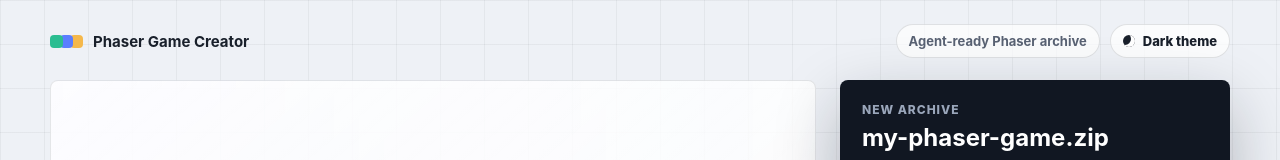
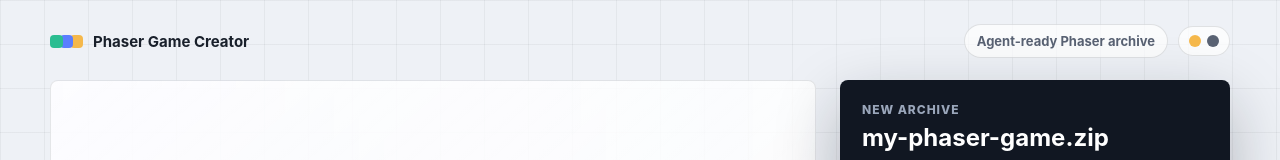
Before and after one commit to fightme-qq/PhaserGameCreator, a website built with Vite: page index.html in a window 1280 px wide. Shown: the top 160 px of the page. Built offline with nearby package versions, Linux system fonts and the light colour scheme.

Commit message:
Make theme toggle icon-only

```diff
--- a/src/main.ts
+++ b/src/main.ts
@@ -243,6 +243,7 @@ const themeToggleLabel = document.querySelector<HTMLSpanElement>('#theme-toggle-
 function renderThemeToggle(): void {
   const isDark = document.documentElement.dataset.theme === darkTheme;
   themeToggle.setAttribute('aria-pressed', String(isDark));
+  themeToggle.setAttribute('aria-label', isDark ? 'Switch to light theme' : 'Switch to dark theme');
   themeToggleLabel.textContent = isDark ? 'Light theme' : 'Dark theme';
 }
 
--- a/src/styles.css
+++ b/src/styles.css
@@ -94,12 +94,11 @@ textarea {
   display: inline-flex;
   align-items: center;
   flex: 0 0 auto;
-  gap: 8px;
   border: 1px solid rgba(25, 32, 43, 0.12);
   border-radius: 999px;
   background: rgba(255, 255, 255, 0.74);
   color: #19202b;
-  padding: 8px 12px;
+  padding: 8px 10px;
   font-size: 13px;
   font-weight: 820;
   cursor: pointer;
@@ -108,17 +107,33 @@ textarea {
 }
 
 .theme-toggle-icon {
+  position: relative;
   flex: 0 0 auto;
   width: 12px;
   height: 12px;
+  margin-right: 18px;
   border-radius: 50%;
-  background: #19202b;
-  box-shadow: inset -4px -2px 0 #ffffff;
+  background: #f5b84b;
+  box-shadow: 18px 0 0 #596273;
+}
+
+.theme-toggle-icon::after {
+  position: absolute;
+  top: -4px;
+  left: -7px;
+  width: 44px;
+  height: 20px;
+  content: "";
 }
 
 #theme-toggle-label {
-  width: auto;
-  height: auto;
+  position: absolute;
+  width: 1px;
+  height: 1px;
+  overflow: hidden;
+  clip: rect(0 0 0 0);
+  white-space: nowrap;
+  clip-path: inset(50%);
 }
 
 .theme-toggle:hover {
@@ -129,7 +144,7 @@ textarea {
 
 .theme-toggle[aria-pressed="true"] .theme-toggle-icon {
   background: #f5b84b;
-  box-shadow: 0 0 0 3px rgba(245, 184, 75, 0.18);
+  box-shadow: 18px 0 0 #f5b84b;
 }
 
 .stage {
```
